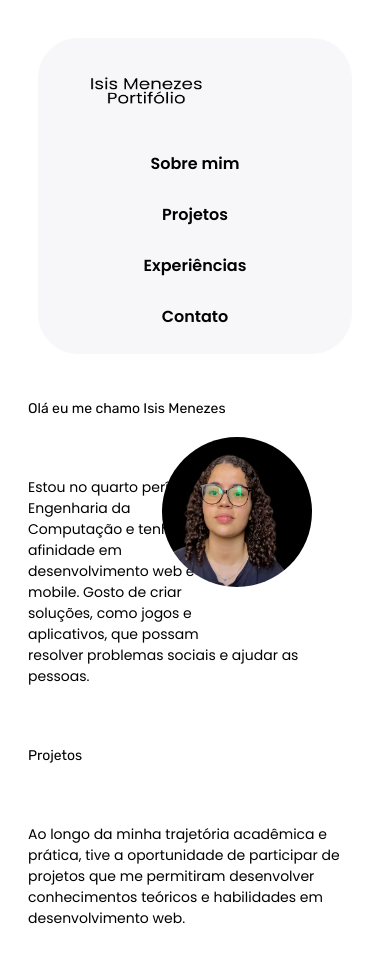
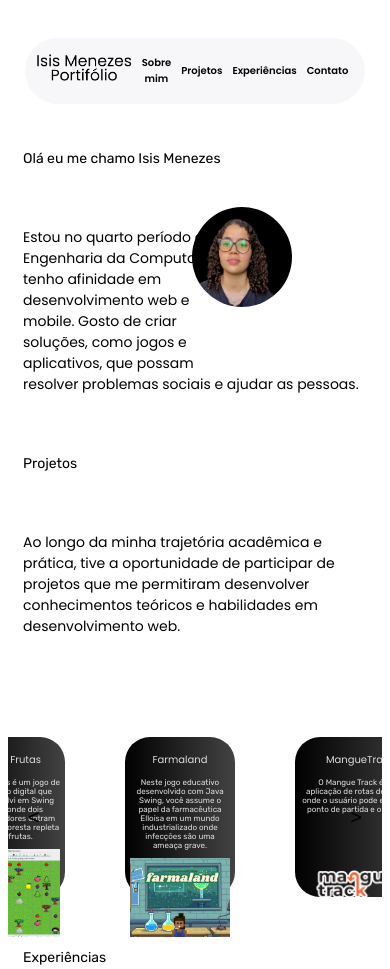
Before and after one commit to isisgabrielle/siteisis, a plain HTML site: page index.html in a window 390 px wide. Shown: the top 969 px of the page. Drawn offline with Linux system fonts and the light colour scheme.

Commit message:
alterações no css

```diff
--- a/partedois.css
+++ b/partedois.css
@@ -1,11 +1,10 @@
-/* Estilos gerais */
 #fotominha {
-    width: 200px; /* Largura fixa */
-    height: 200px; /* Altura fixa */
-    border-radius: 60%; /* Deixa a imagem circular */
-    float: right; /* Alinha a imagem à direita */
+    width: 200px;
+    height: 200px;
+    border-radius: 60%;
+    float: right;
     margin-left: 10px;
-    transform: translate(-70px,-40px); /* Espaço entre a imagem e o conteúdo à esquerda */
+    transform: translate(-70px,-40px);
 }
 
 body {
@@ -52,6 +51,7 @@ body {
     font-weight: 400;
     padding-left: 100px;
     margin-bottom: 60px;
+
 }
 
 .textosProjetos {
@@ -202,54 +202,58 @@ a {
 
 @media (max-width: 768px) {
     .container {
-        flex-direction: column;
-        padding: 15px;
+        padding: 7px;
         width: 100%;
         height: auto;
     }
 
     .cabecalho.texto {
-        margin-right: 0;
-        margin-bottom: 10px;
+        font-size: 10px;
+        margin-right: 10px;
     }
 
+
     #fotominha {
-        width: 150px;
-        height: 150px;
+        width: 100px;
+        height: 100px;
+        border-radius: 50%;
+        margin: 20px;
     }
+    .textosProjetos{
+        font-size:10px;
+    }
+    .textosComplementares{
+        font-size:8px;
+    }
+
     .textosMaiores, .textosMenores {
         font-size: 14px;
-    }
-
-    .textosMaiores, .textosMenores, .textosProjetos, .textosComplementares {
-        text-align: left;
-        padding-left: 20px;
-        padding-right: 20px;
+        padding-left: 15px;
+        padding-right: 15px;
     }
 
     .projetos, .exper {
-        flex-direction: column;
-        align-items: center;
-        width: 100%;
-        padding-left: 0;
+        gap: 10px;
     }
 
-    .slider-content {
-        flex-direction: column;
-    }
-    .rodape, .container {
-        width: 100%;
-        padding: 15px;
+    .cabecalho.logo {
+        width: 10px;
+        height: 10px;
     }
 
-    .slide {
-        margin-bottom: 20px;
+    #beeFrutas, #farmaland, #manguetrack, #arreda,
+    .exper {
+        width: 150px;
+        height: 150px;
+        padding: 5px;
+        font-size: 7px;
+    }
+
+    .rodape {
+        padding: 10px;
     }
 
     .arrow {
-        display: block;
-        font-size: 24px;
-        position: absolute;
-        top: 10px;
+        font-size: 20px;
     }
 }
```
